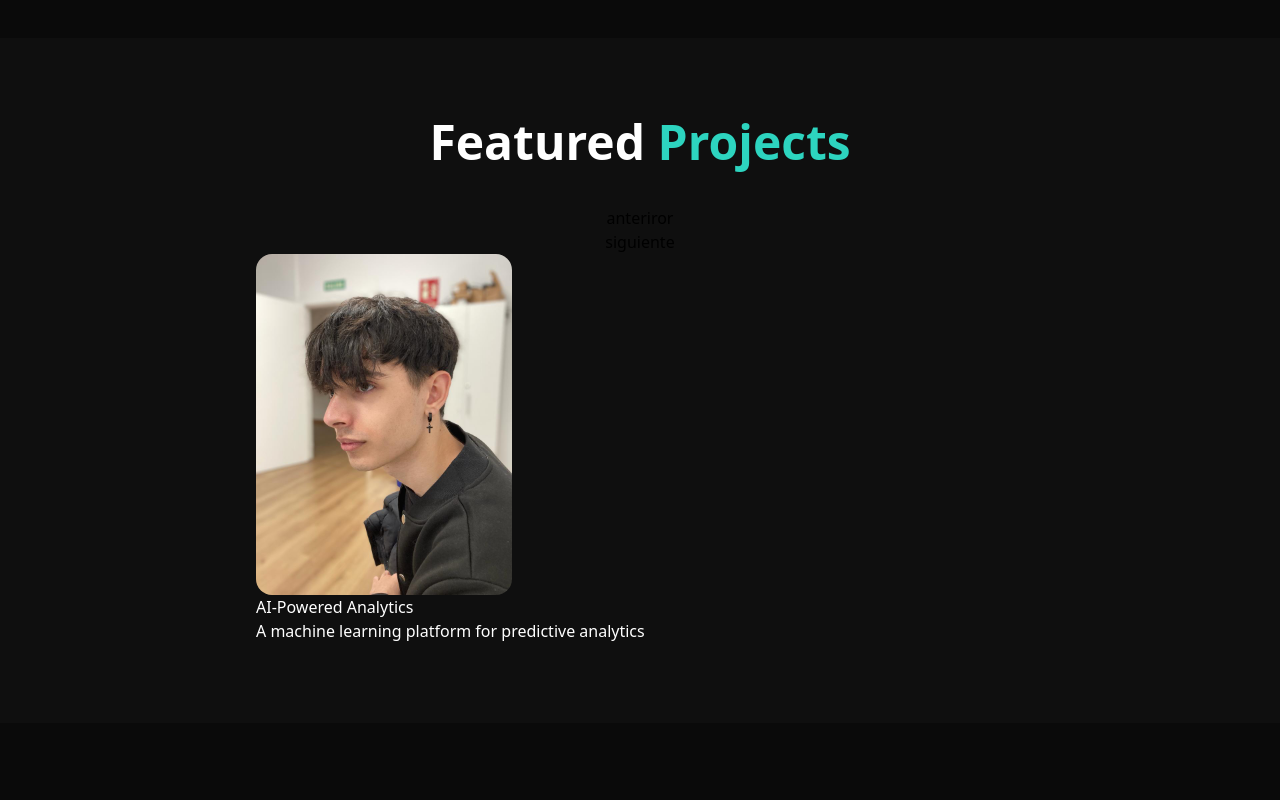
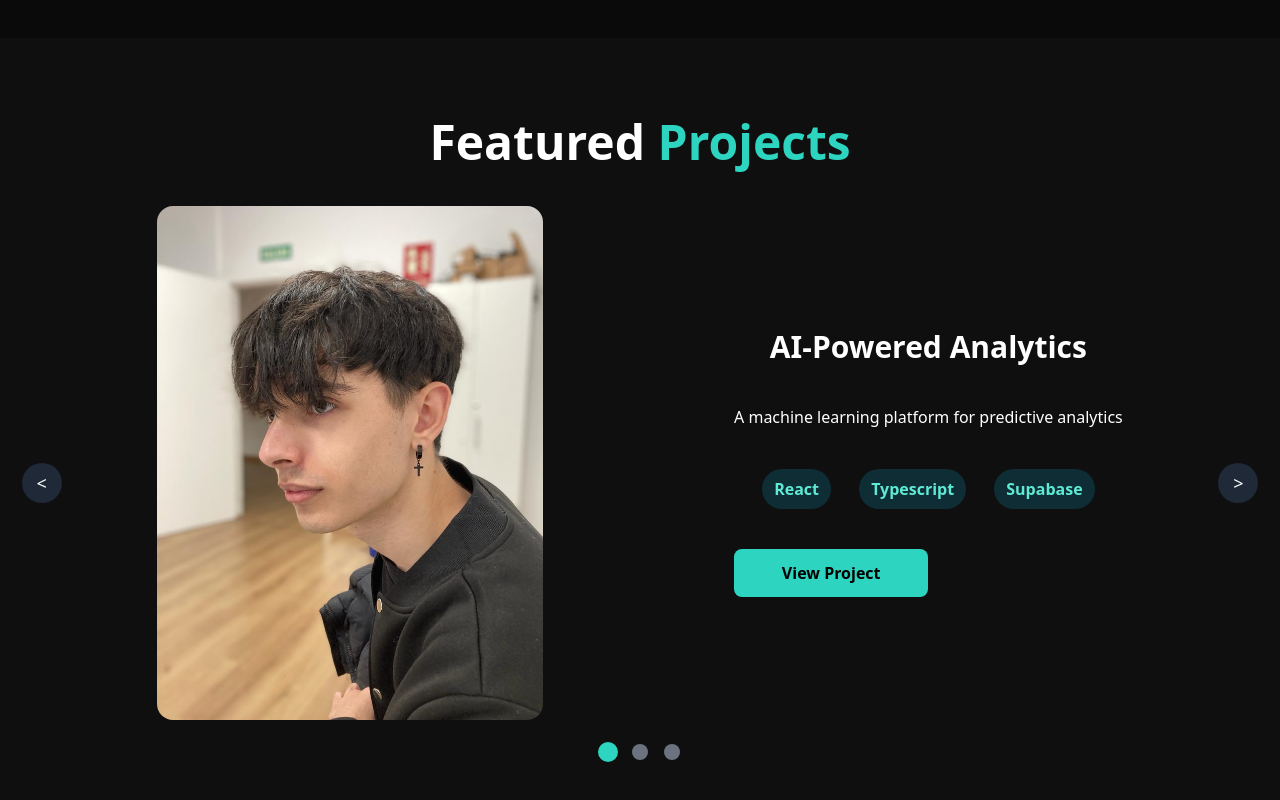
Before and after one commit to paurosmoleon/vue-portfolio, a Vue app: page / in a window 1280 px wide. Shown: the part 580-1380 px from the top of the page. Before the commit the page ends 1303 px from the top, so only its background shows below. Built offline with nearby package versions, Linux system fonts and the light colour scheme.

Commit message:
Seguiendo con la seccion de project

```diff
--- a/src/components/Projects.vue
+++ b/src/components/Projects.vue
@@ -7,35 +7,27 @@ import { ref } from 'vue';
     title: "AI-Powered Analytics",
     image: "../../public/image.jpg",
     description: "A machine learning platform for predictive analytics",
+    techs: ["React","Typescript","Supabase"]
   },
   {
     id: 2,
     title: "Blockchain Marketplace",
     image: "../../public/image.jpg",
     description: "Decentralized marketplace built on Ethereum",
+    techs: ["Go"]
   },
   {
     id: 3,
     title: "IoT Smart Home",
     image: "../../public/image.jpg",
     description: "Connected device ecosystem for modern homes",
+    techs: ["etc","etc","etc"]
   },
 ])
 
 const currentIndex = ref(0)
 
 
-
-    const nextImage = () =>{
-        if (currentIndex.value < projects.value.length - 1){
-            currentIndex.value++
-        }
-    }
-    const prevImage = () => {
-  if (currentIndex.value > 0) {
-    currentIndex.value--
-  }
-}
 </script>
 
 
@@ -45,17 +37,29 @@ import { ref } from 'vue';
       <h2 class="text-5xl font-bold  text-white pb-10">Featured
         <span class="text-teal-400">Projects</span>
       </h2>
-            <button @click="nextImage">anteriror</button>
-            <button @click="prevImage">siguiente</button>
-            <div class=" text-white">
+      <div class="flex flex-row items-center">
+      <button class="w-10 h-10 text-lg bg-gray-800 text-white rounded-full" @click="currentIndex--" ><</button>
+      <div class="text-white">
+        <div class="flex justify-around items-center">
+          <img class="w-1/3 rounded-2xl" :src="projects[currentIndex].image" alt="">
+          <div class=" flex flex-col gap-10  ">
+            <h3 class="font-bold text-center text-3xl">{{ projects[currentIndex].title }}</h3>
+            <p>{{ projects[currentIndex].description }}</p>
+            <ul class="h-10 flex justify-evenly">
+              <li class="bg-cyan-700 bg-opacity-30  rounded-full text-teal-300 font-semibold py-2 px-3"  v-for="tech in projects[currentIndex].techs">
+                {{ tech }}
+              </li>
+            </ul>
+            <button class=" w-1/2  bg-teal-400 text-black font-bold py-3 px-8 rounded-lg hover:bg-opacity-80 transition duration-300">View Project</button>
+          </div>
 
-                <div >
-                    <img class="w-1/3 rounded-2xl" :src="projects[currentIndex].image" alt="">
-                    <div>
-                        <h3>{{ projects[currentIndex].title }}</h3>
-                        <h3>{{ projects[currentIndex].description }}</h3>
+        </div>
+        <div  class="flex flex-row items-center justify-center pt-6 gap-4">
+            <div :class="['w-4 h-4  rounded-full transition-all duration-500', currentIndex === projectCurrent.id - 1 ? 'bg-teal-400 scale-125':'bg-gray-500']" v-for="projectCurrent in projects" :key="projectCurrent.id"></div>
+
           </div>
       </div>
+      <button class="w-10 h-10 text-lg bg-gray-800 text-white rounded-full" @click="currentIndex++">></button>
     </div>
     </div>
 
```
Lines whose indentation alone changed are shown as unchanged.
